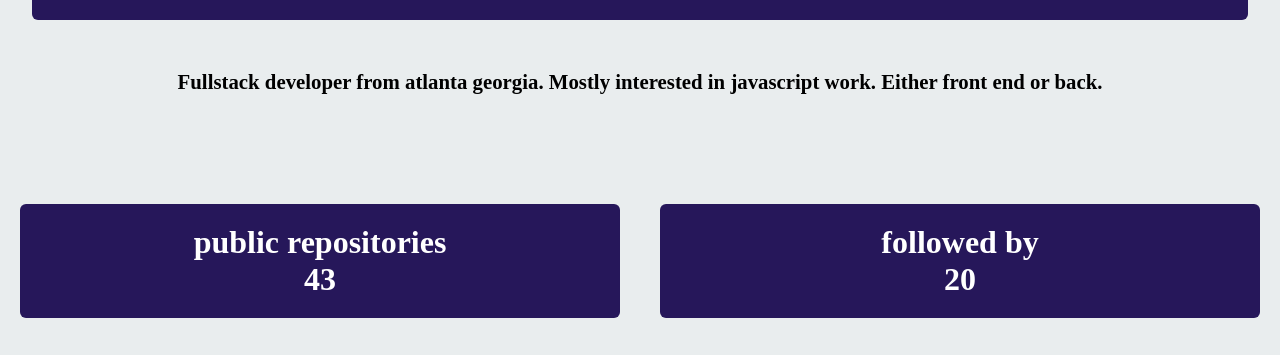
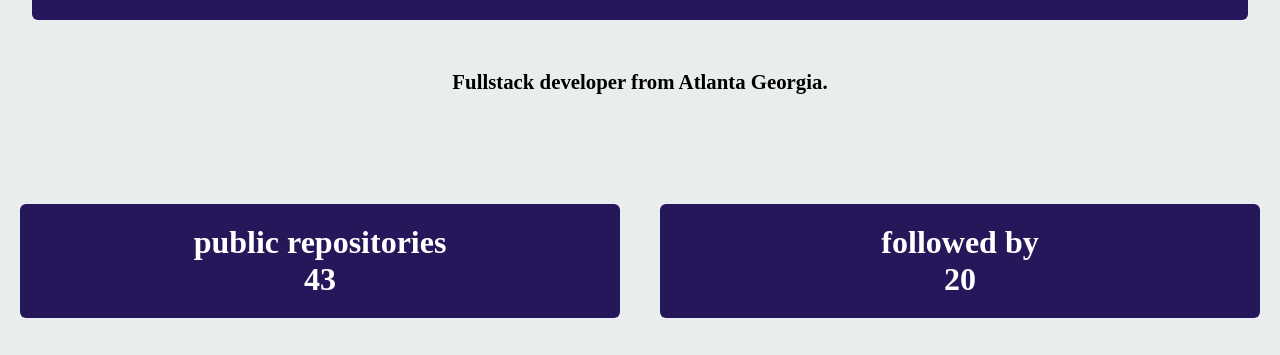
Before and after one commit to ScottMikul/developer-profile-generator, a website: page index.html in a window 1280 px wide. Shown: the part 440-795 px from the top of the page. Drawn offline with nearby package versions, Linux system fonts and the light colour scheme; a web font is replaced by a local one.

Commit message:
added a demo

```diff
--- a/index.html
+++ b/index.html
@@ -163,7 +163,7 @@
             <div class="container">
              <div class="row">
                <div class="col">
-                <h5> Fullstack developer from atlanta georgia. Mostly interested in javascript work. Either front end or back.  </h5>
+                <h5> Fullstack developer from Atlanta Georgia.  </h5>
                </div>
              </div>
             </div>
```
Also changed, not shown: 2 other files.
